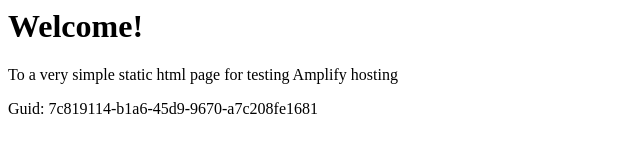
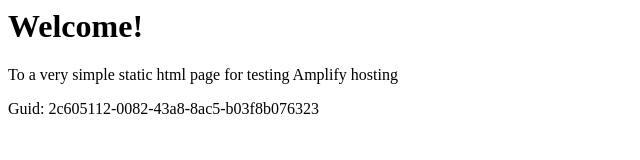
Before and after one commit to aws-aemilia-bah/Github-PR-Commit-Integration-Test-DoNotTouch-GitHubAutoBuildPushCanaryTest-v2-prod-me-south-1, a website: page src/index.html in a window 1280 px wide. Shown: the full height of the page, 0-640 px from the left. Drawn offline with Linux system fonts and the light colour scheme.

Commit message:
commit from integ tests

```diff
--- a/src/index.html
+++ b/src/index.html
@@ -12,6 +12,6 @@
 <body>
     <h1>Welcome!</h1>
     <p>To a very simple static html page for testing Amplify hosting</p>
-    <p>Guid: 7c819114-b1a6-45d9-9670-a7c208fe1681</p></body>
+    <p>Guid: 2c605112-0082-43a8-8ac5-b03f8b076323</p></body>
 
 </html>
```
